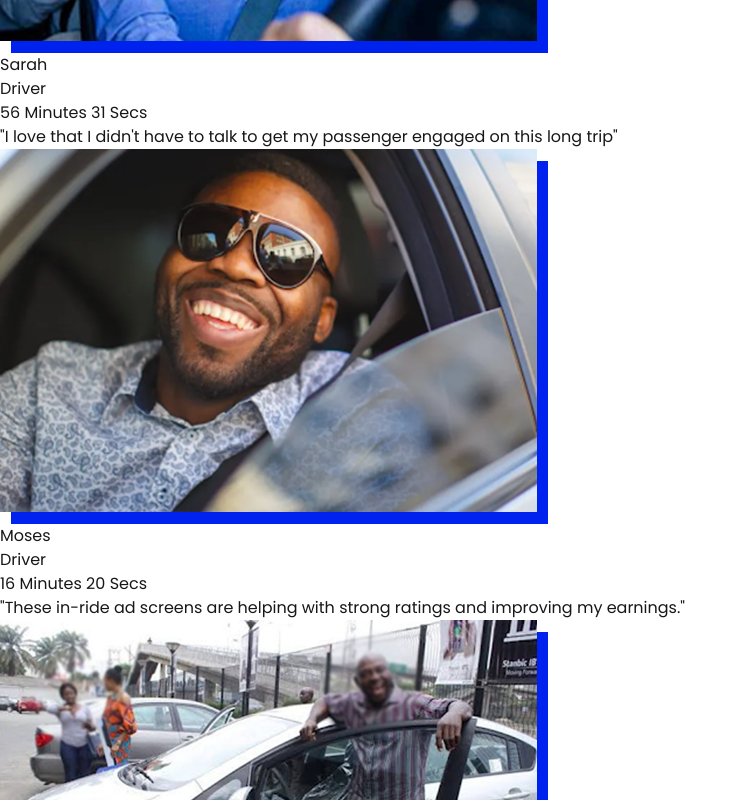
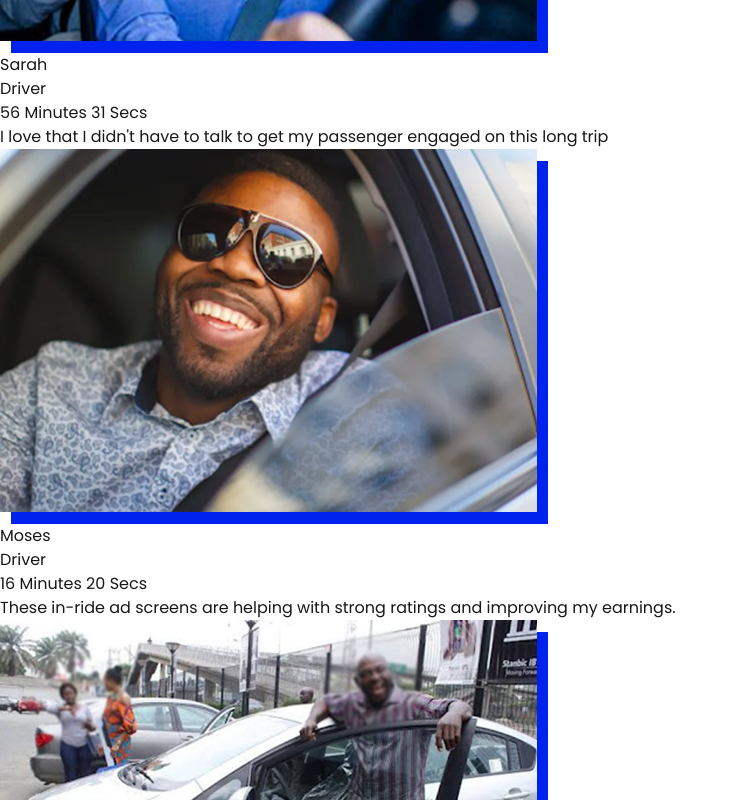
Before and after one commit to fikayo1/Advert247, a Next.js app: page / in a window 1280 px wide. Shown: the part 2180-2980 px from the top of the page, without its empty margins (0-748 px from the left). Built offline with nearby package versions, Linux system fonts and the light colour scheme.

Commit message:
fix(testimony): replaced symbol breaking build

```diff
--- a/src/components/testimonies.tsx
+++ b/src/components/testimonies.tsx
@@ -66,7 +66,7 @@ const Testimonies = () => {
                                     <div className="text-xs text-gray-500 mt-1">{item.duration}</div> {/* Added the duration */}
                                 </div>
                             </div>
-                            <p className="text-sm mt-4 text-gray-600 italic">"{item.text}"</p>
+                            <p className="text-sm mt-4 text-gray-600 italic">{item.text}</p>
                         </div>
                     ))}
                 </div>
```
